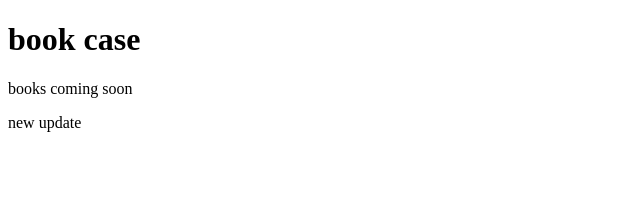
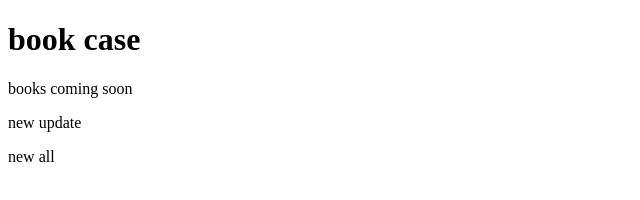
Before and after one commit to alam0200/my-first-github-repo, a plain HTML site: page index.html in a window 1280 px wide. Shown: the full height of the page, 0-640 px from the left. Drawn offline with Linux system fonts and the light colour scheme.

Commit message:
update new

```diff
--- a/index.html
+++ b/index.html
@@ -9,5 +9,6 @@
     <h1>book case</h1>
     <p>books coming soon</p>
     <p>new update</p>
+    <p>new all</p>
 </body>
 </html>
```
